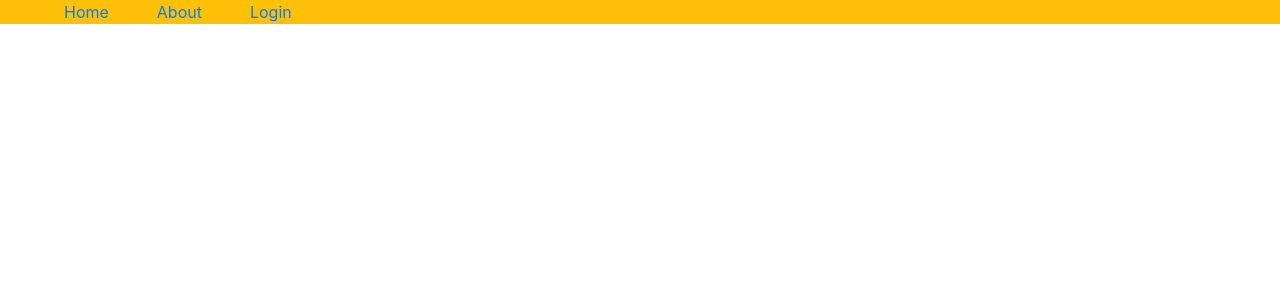
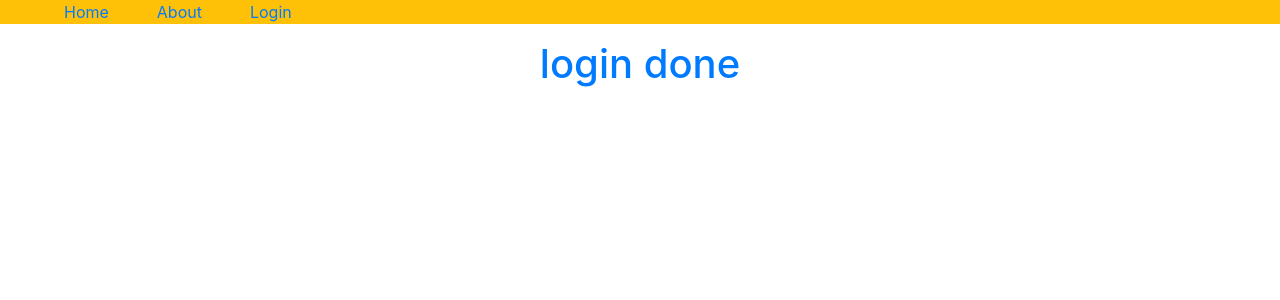
Before and after one commit to mahaboob-basha-a/React_Practice_One, a React (Create React App) app in the folder react-practice/: page /login/LoginSuccess in a window 1280 px wide. Before the commit this address had no page. Shown: the top 300 px of the page. Built offline with nearby package versions, Linux system fonts and the light colour scheme.

Commit message:
second commit

```diff
--- /dev/null
+++ b/react-practice/src/LoginSuccess.jsx
@@ -0,0 +1,5 @@
+export function LoginSuccess(){
+    return (<div>
+        <h1 className="text-primary text-center">{5>6 && !(2=== 1)?"Login nice":"login done"}</h1>
+    </div>);
+}
--- a/react-practice/src/index.js
+++ b/react-practice/src/index.js
@@ -6,6 +6,7 @@ import App from './App';
 import Login from './login';
 import About from './About';
 import Routing from './Routing';
+import {LoginSuccess} from './LoginSuccess';
 
 const root = ReactDOM.createRoot(document.getElementById('root'));
 root.render(
@@ -16,6 +17,7 @@ root.render(
     <Route path='/' element={<App/>} />
     <Route path='/home' element={<App/>} />
     <Route path='/login' element={<Login/>} />
+    <Route path='/login/LoginSuccess' element={<LoginSuccess/>} />
     <Route path='/about' element={<About/>}/>
   </Routes>
   </BrowserRouter>
--- a/react-practice/src/login.jsx
+++ b/react-practice/src/login.jsx
@@ -1,16 +1,17 @@
+import {Link} from 'react-router-dom';
+
 const Login = ()=>{
-    function para(){
-        return alert("hi");
-    }
+   let handling = (e)=>{
+    e.preventDefault();
+   }
     return(<div className="p-4">
-        <form>
+        <form >
             <label className="text-dark" htmlFor="nameOne">Name</label>
             <input type="text" name="" id="nameOne" className="form-control" />
             <label className="text-dark" htmlFor="nameOne">Password</label>
             <input type="text" name="" id="nameOne" className="form-control" />
-            <button className="btn btn-primary mt-4" onClick={para}>Login Now</button>
+            <button className="btn btn-primary mt-4"><Link to={'LoginSuccess'} className='text-light'>Login</Link></button>
         </form>
-        <p></p>
     </div>);
 }
 
```
